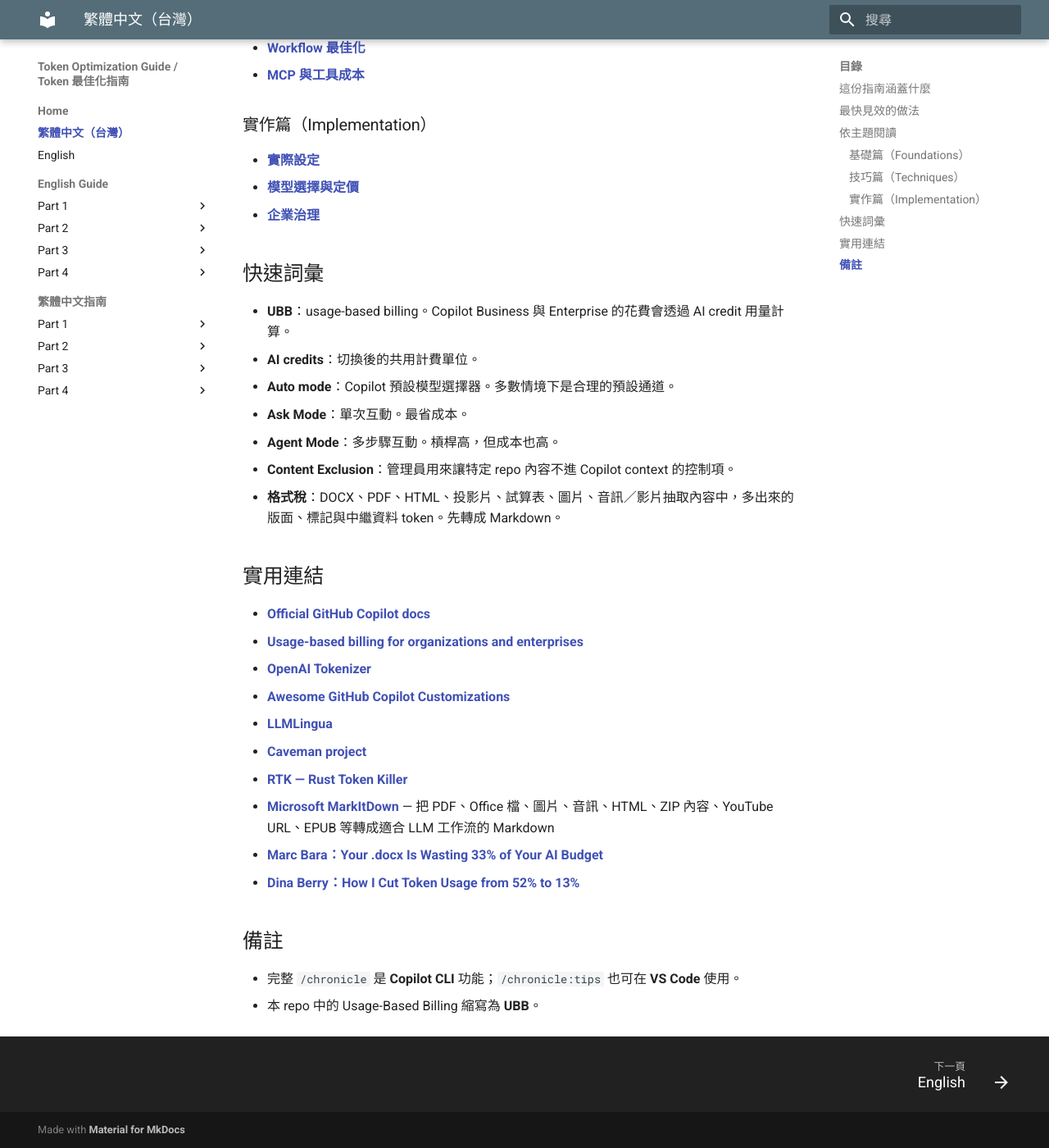
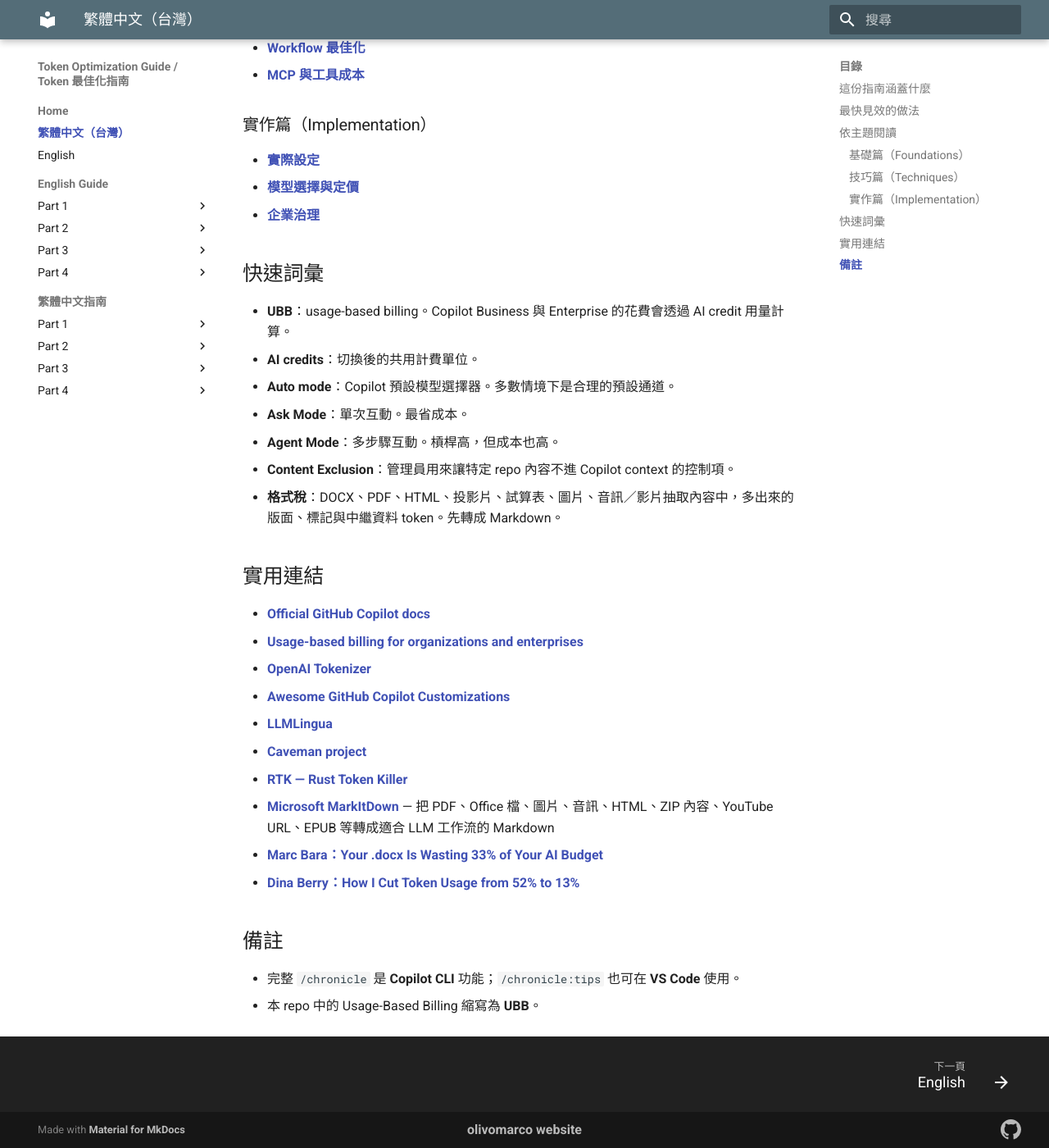
Before and after one commit to JamestsaiTW/github-copilot-token-optimization, an MkDocs documentation site: the page built from docs/index.md, in a window 1280 px wide and 1400 px high, scrolled down 1273 px. Shown: the whole window at 82% size. Built offline with MkDocs 1.6.1 and Material for MkDocs 9.7.7, drawn with Linux system fonts in a browser that asks for light colours.

Commit message:
Customize footer links
Add footer override for the docs site so the original olivomarco website link appears in the center and a smaller GitHub repository icon appears on the right.

Co-authored-by: Copilot <223556219+Copilot@users.noreply.github.com>

```diff
--- /dev/null
+++ b/docs/overrides/partials/footer.html
@@ -0,0 +1,74 @@
+{#-
+  This file was derived from the Material for MkDocs footer partial.
+-#}
+{% set original_site_url = config.extra.original_site_url %}
+{% set footer_repo_url = config.extra.footer_repo_url %}
+<footer class="md-footer">
+  {% if "navigation.footer" in features %}
+    {% if page.previous_page or page.next_page %}
+      {% if page.meta and page.meta.hide %}
+        {% set hidden = "hidden" if "footer" in page.meta.hide %}
+      {% endif %}
+      <nav class="md-footer__inner md-grid" aria-label="{{ lang.t('footer') }}" {{ hidden }}>
+        {% if page.previous_page %}
+          {% set direction = lang.t("footer.previous") %}
+          <a href="{{ page.previous_page.url | url }}" class="md-footer__link md-footer__link--prev" aria-label="{{ direction }}: {{ page.previous_page.title | e }}">
+            <div class="md-footer__button md-icon">
+              {% set icon = config.theme.icon.previous or "material/arrow-left" %}
+              {% include ".icons/" ~ icon ~ ".svg" %}
+            </div>
+            <div class="md-footer__title">
+              <span class="md-footer__direction">
+                {{ direction }}
+              </span>
+              <div class="md-ellipsis">
+                {{ page.previous_page.title }}
+              </div>
+            </div>
+          </a>
+        {% endif %}
+        {% if page.next_page %}
+          {% set direction = lang.t("footer.next") %}
+          <a href="{{ page.next_page.url | url }}" class="md-footer__link md-footer__link--next" aria-label="{{ direction }}: {{ page.next_page.title | e }}">
+            <div class="md-footer__title">
+              <span class="md-footer__direction">
+                {{ direction }}
+              </span>
+              <div class="md-ellipsis">
+                {{ page.next_page.title }}
+              </div>
+            </div>
+            <div class="md-footer__button md-icon">
+              {% set icon = config.theme.icon.next or "material/arrow-right" %}
+              {% include ".icons/" ~ icon ~ ".svg" %}
+            </div>
+          </a>
+        {% endif %}
+      </nav>
+    {% endif %}
+  {% endif %}
+  <div class="md-footer-meta md-typeset">
+    <div class="md-footer-meta__inner md-grid site-footer-meta">
+      <div class="site-footer-meta__copyright">
+        {% include "partials/copyright.html" %}
+      </div>
+      {% if original_site_url %}
+        <a class="site-footer-meta__origin" href="{{ original_site_url }}" target="_blank" rel="noopener noreferrer">
+          olivomarco website
+        </a>
+      {% endif %}
+      <div class="site-footer-meta__actions">
+        {% if config.extra.social %}
+          {% include "partials/social.html" %}
+        {% endif %}
+        {% if footer_repo_url %}
+          <a class="site-footer-meta__github" href="{{ footer_repo_url }}" target="_blank" rel="noopener noreferrer" aria-label="GitHub repository">
+            <svg viewBox="0 0 16 16" aria-hidden="true">
+              <path d="M8 0C3.58 0 0 3.58 0 8c0 3.54 2.29 6.53 5.47 7.59.4.07.55-.17.55-.38 0-.19-.01-.82-.01-1.49-2.01.37-2.53-.49-2.69-.94-.09-.23-.48-.94-.82-1.13-.28-.15-.68-.52-.01-.53.63-.01 1.08.58 1.23.82.72 1.21 1.87.87 2.33.66.07-.52.28-.87.51-1.07-1.78-.2-3.64-.89-3.64-3.95 0-.87.31-1.59.82-2.15-.08-.2-.36-1.02.08-2.12 0 0 .67-.21 2.2.82a7.56 7.56 0 0 1 4 0c1.53-1.04 2.2-.82 2.2-.82.44 1.1.16 1.92.08 2.12.51.56.82 1.27.82 2.15 0 3.07-1.87 3.75-3.65 3.95.29.25.54.73.54 1.48 0 1.07-.01 1.93-.01 2.2 0 .21.15.46.55.38A8.01 8.01 0 0 0 16 8c0-4.42-3.58-8-8-8Z"></path>
+            </svg>
+          </a>
+        {% endif %}
+      </div>
+    </div>
+  </div>
+</footer>
--- a/docs/stylesheets/extra.css
+++ b/docs/stylesheets/extra.css
@@ -55,3 +55,57 @@
 .md-typeset a {
   font-weight: 600;
 }
+
+.site-footer-meta {
+  display: grid;
+  grid-template-columns: minmax(0, 1fr) auto minmax(0, 1fr);
+  align-items: center;
+  gap: 1rem;
+}
+
+.site-footer-meta__origin {
+  justify-self: center;
+  font-size: 0.8rem;
+  color: var(--md-footer-fg-color--light);
+}
+
+.site-footer-meta__origin:hover,
+.site-footer-meta__origin:focus-visible {
+  color: var(--md-footer-fg-color);
+  text-decoration: underline;
+}
+
+.site-footer-meta__actions {
+  display: flex;
+  align-items: center;
+  justify-self: end;
+  gap: 1rem;
+}
+
+.site-footer-meta__github {
+  display: inline-flex;
+  color: var(--md-footer-fg-color--light);
+}
+
+.site-footer-meta__github:hover,
+.site-footer-meta__github:focus-visible {
+  color: var(--md-footer-fg-color);
+}
+
+.site-footer-meta__github svg {
+  width: 1.25rem;
+  height: 1.25rem;
+  fill: currentColor;
+}
+
+@media screen and (max-width: 45rem) {
+  .site-footer-meta {
+    grid-template-columns: 1fr;
+    justify-items: center;
+    text-align: center;
+  }
+
+  .site-footer-meta__actions {
+    justify-self: center;
+  }
+}
--- a/mkdocs.yml
+++ b/mkdocs.yml
@@ -27,6 +27,9 @@ markdown_extensions:
   - pymdownx.highlight:
       anchor_linenums: true
   - pymdownx.inlinehilite
+extra:
+  original_site_url: https://olivomarco.github.io/github-copilot-token-optimization/
+  footer_repo_url: https://github.com/JamestsaiTW/github-copilot-token-optimization
 extra_css:
   - stylesheets/extra.css
 nav:
```
